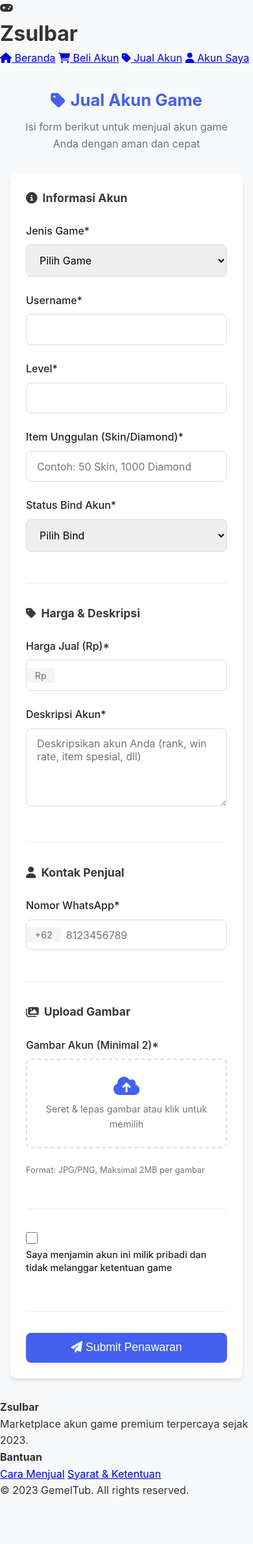
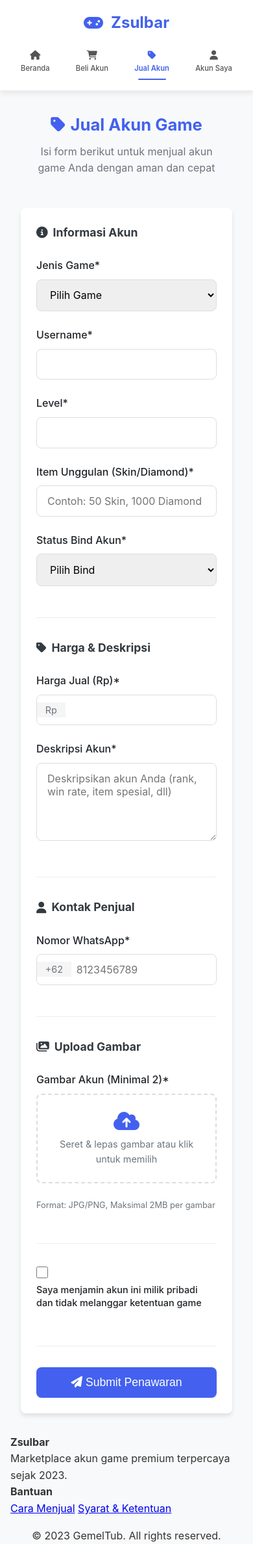
Before and after one commit to reporitor/zallmarket, a PHP site: page /gamehub/pages/sell.html in a window 390 px wide. Shown: the whole page at 65% size. Before the commit the page ends 2303 px from the top, so only its background shows below. Run offline with PHP 8.4, Linux system fonts and the light colour scheme.

Commit message:
Update jual.css

```diff
--- a/css/jual.css
+++ b/css/jual.css
@@ -297,6 +297,88 @@ textarea {
   box-shadow: 0 7px 14px rgba(67, 97, 238, 0.1);
 }
 
+/* HEADER STYLES */
+.main-header {
+  background-color: #fff;
+  box-shadow: 0 2px 10px rgba(0, 0, 0, 0.1);
+  position: sticky;
+  top: 0;
+  z-index: 1000;
+  padding: 1rem 0;
+  border-bottom: 1px solid #eee;
+}
+
+.container {
+  width: 100%;
+  max-width: 1200px;
+  margin: 0 auto;
+  padding: 0 1.5rem;
+  display: flex;
+  justify-content: space-between;
+  align-items: center;
+}
+
+.logo {
+  display: flex;
+  align-items: center;
+  gap: 0.75rem;
+  text-decoration: none;
+  color: #4361ee;
+  font-weight: 700;
+  font-size: 1.5rem;
+}
+
+.logo i {
+  font-size: 1.8rem;
+}
+
+.logo h1 {
+  margin: 0;
+  font-size: 1.5rem;
+}
+
+.main-nav {
+  display: flex;
+  gap: 1.5rem;
+}
+
+.main-nav a {
+  display: flex;
+  align-items: center;
+  gap: 0.5rem;
+  text-decoration: none;
+  color: #555;
+  font-weight: 500;
+  padding: 0.5rem 0;
+  position: relative;
+  transition: all 0.3s ease;
+}
+
+.main-nav a:hover {
+  color: #4361ee;
+}
+
+.main-nav a.active {
+  color: #4361ee;
+  font-weight: 600;
+}
+
+.main-nav a.active::after {
+  content: '';
+  position: absolute;
+  bottom: 0;
+  left: 0;
+  width: 100%;
+  height: 2px;
+  background-color: #4361ee;
+  border-radius: 2px;
+}
+
+.main-nav i {
+  font-size: 1.1rem;
+}
+
+
 /* RESPONSIVE */
 @media (max-width: 768px) {
   .form-row {
@@ -327,3 +409,51 @@ textarea {
     padding: 0.8rem;
   }
 }
+
+/* RESPONSIVE HEADER */
+@media (max-width: 768px) {
+  .container {
+    padding: 0 1rem;
+    flex-direction: column;
+    gap: 1rem;
+  }
+
+  .main-nav {
+    width: 100%;
+    justify-content: space-around;
+    gap: 0.5rem;
+  }
+
+  .main-nav a {
+    flex-direction: column;
+    font-size: 0.8rem;
+    gap: 0.25rem;
+  }
+
+  .main-nav i {
+    font-size: 1rem;
+  }
+
+  .main-nav a.active::after {
+    width: 80%;
+    left: 10%;
+  }
+}
+
+@media (max-width: 480px) {
+  .logo {
+    font-size: 1.2rem;
+  }
+
+  .logo i {
+    font-size: 1.5rem;
+  }
+
+  .main-nav a {
+    font-size: 0.7rem;
+  }
+
+  .main-nav i {
+    font-size: 0.9rem;
+  }
+}
```
